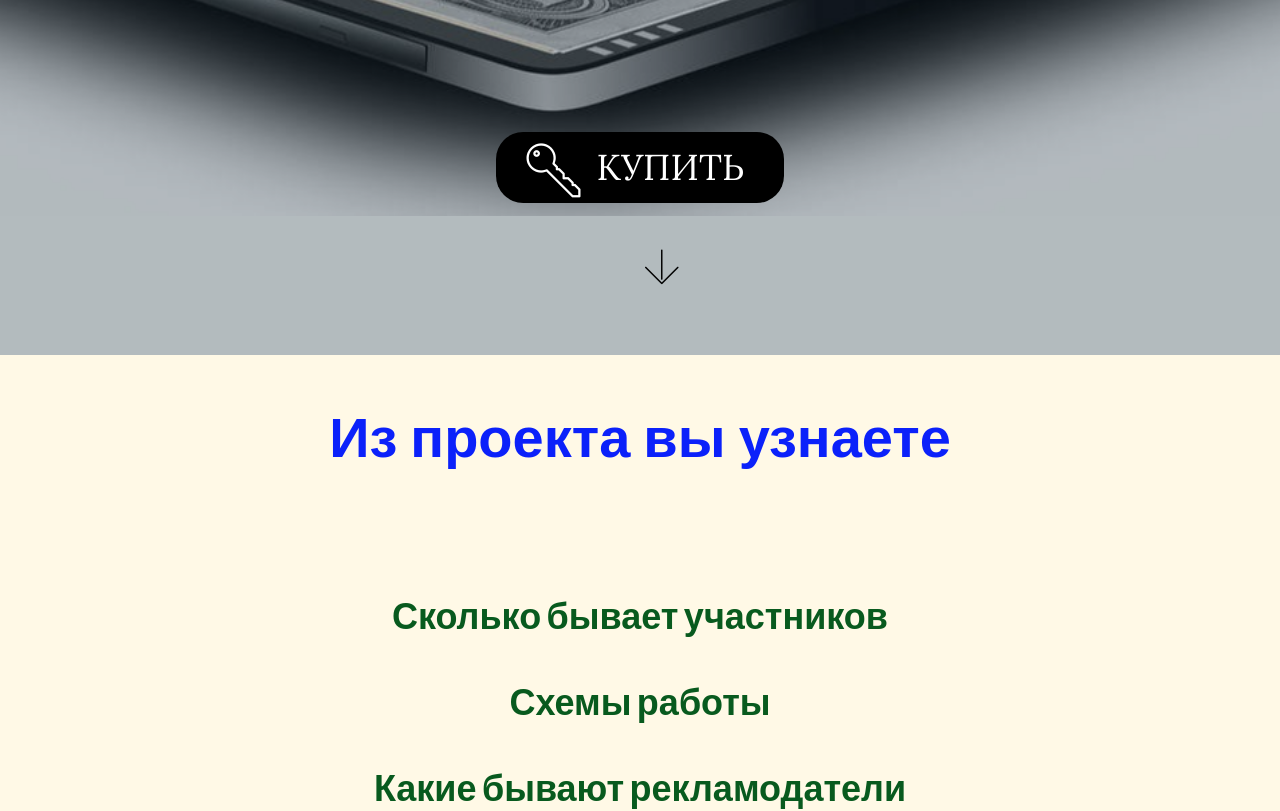
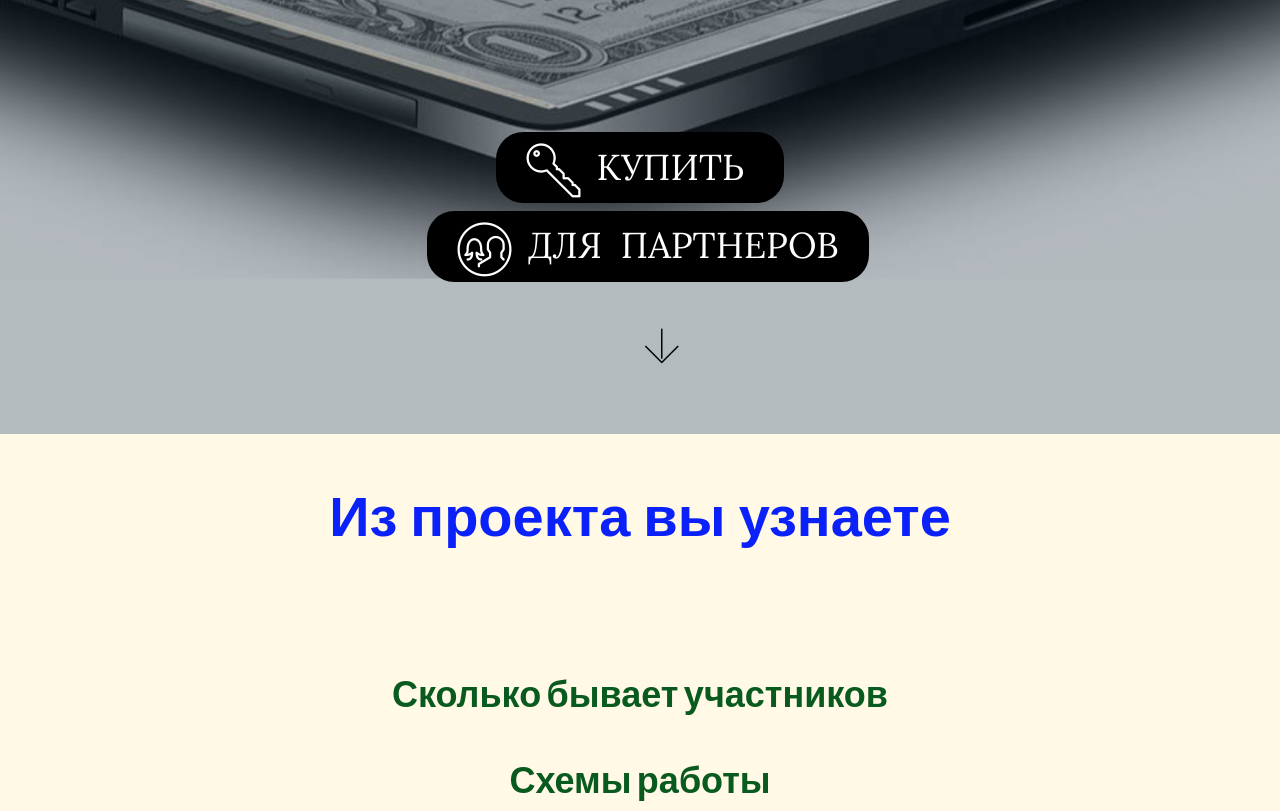
Before and after one commit to kraiton1/0072, a plain HTML site: page index.html in a window 1280 px wide. Shown: the part 1140-1951 px from the top of the page. Drawn offline with nearby package versions, Linux system fonts and the light colour scheme; files whose address does not match are found by name.

Commit message:
create github pages

```diff
--- a/index.html
+++ b/index.html
@@ -59,7 +59,7 @@ document.onclick=reEnable
                     <p class="lead"><strong>&nbsp;CPA</strong> &nbsp;маркетинг
 <br>или<br>партнёрский маркетинг <br>
 <br><strong><br></strong><br><br><br><br><br><strong>УЗНАТЬ &nbsp; &nbsp;ВСЕ &nbsp;</strong><br><strong>ПОДРОБНО</strong><br><strong>и </strong><br><strong>&nbsp; ПОЛУЧИТЬ &nbsp;</strong><br><strong>БОЛЬШОЙ &nbsp; БОНУС</strong><br><br>Можно &nbsp;будет &nbsp; после &nbsp;оплаты <br>ТОВАРА<br><br><br></p>
-                    <div class="mbr-buttons--center"><a class="btn btn-lg btn-black-outline btn-black" href="https://is.gd/7uucoM" target="_blank"><span class="mbri-key mbr-iconfont mbr-iconfont-btn"></span>КУПИТЬ&nbsp;</a>  </div>
+                    <div class="mbr-buttons--center"><a class="btn btn-lg btn-black-outline btn-black" href="https://is.gd/7uucoM" target="_blank"><span class="mbri-key mbr-iconfont mbr-iconfont-btn"></span>КУПИТЬ&nbsp;</a> <a class="btn btn-lg btn-black-outline btn-black" href="https://is.gd/7uucoM" target="_blank"><span class="mbri-users mbr-iconfont mbr-iconfont-btn"></span>ДЛЯ &nbsp;ПАРТНЕРОВ</a>  </div>
                 </div>
             </div>
         </div>
```
Also changed, not shown: 1 other file.
